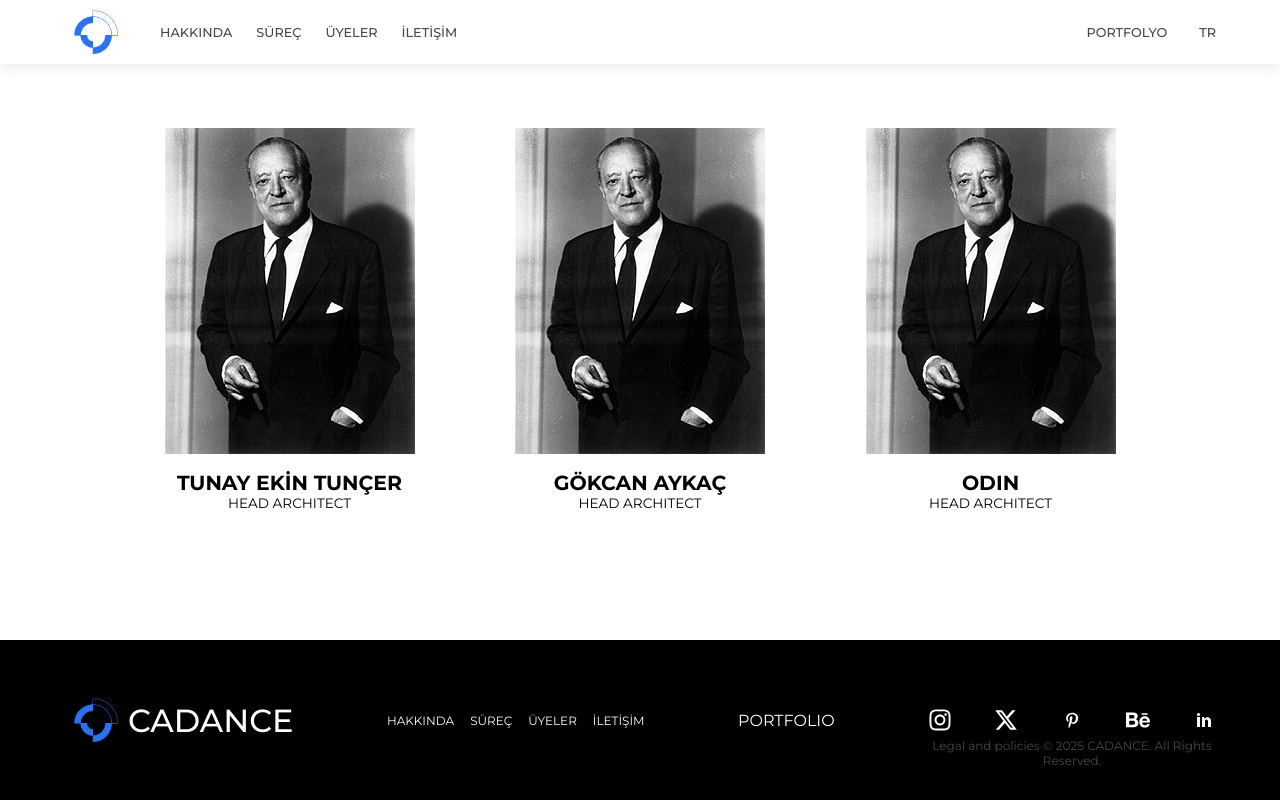
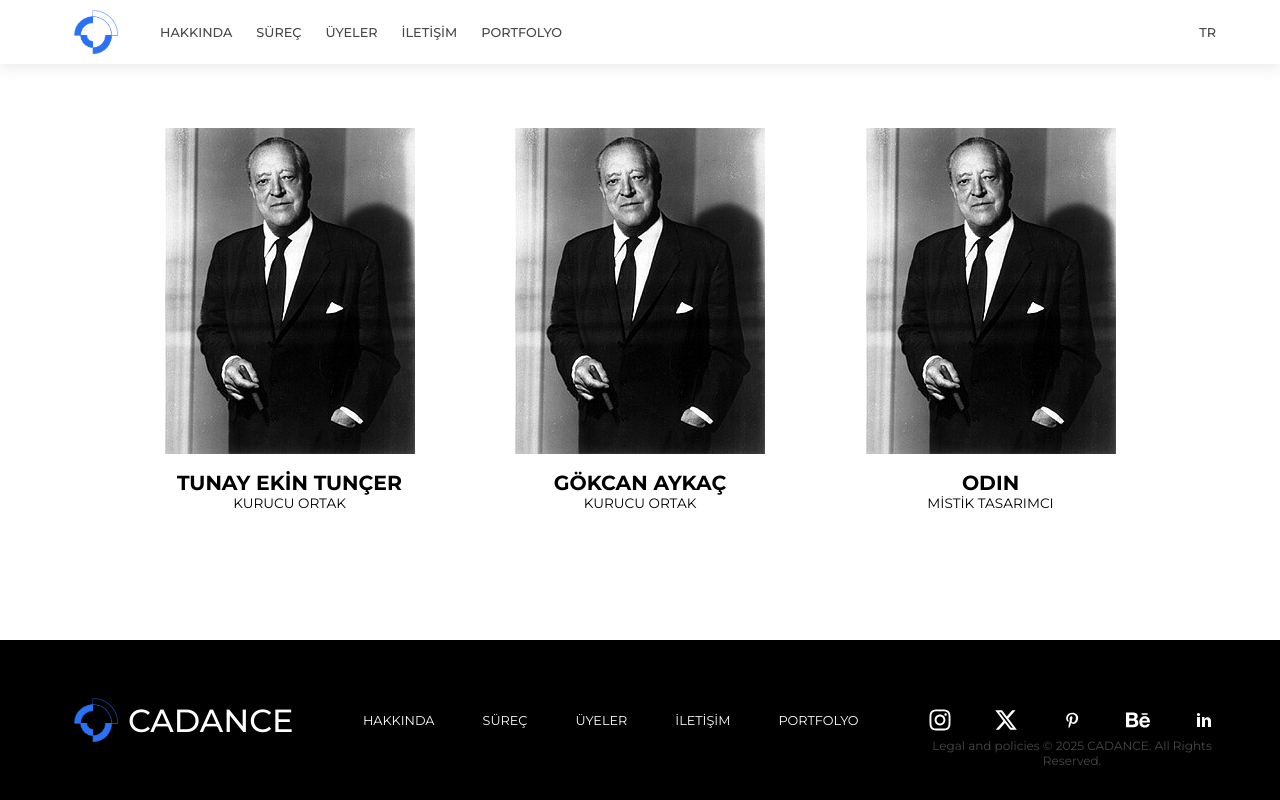
Before and after one commit to tunay-tuncer/cadance, a React (Vite) app: page /members in a window 1280 px wide. Built offline with nearby package versions, Linux system fonts and the light colour scheme.

Commit message:
navbar fix

```diff
--- a/src/components/Footer.jsx
+++ b/src/components/Footer.jsx
@@ -44,8 +44,6 @@ const Footer = () => {
                 ))}
             </ul>
 
-            <Link to={"/portfolio"} className={styles.portfolioContainer}>PORTFOLIO</Link>
-
             <div className={styles.socialMediaMainContainer}>
                 <ul className={styles.socialMediaContainer}>
                     {socialMedia.map((media, id) => (
--- a/src/components/Navbar.jsx
+++ b/src/components/Navbar.jsx
@@ -41,9 +41,6 @@ const Navbar = () => {
             </div>
 
             <div className={styles.rightContainer}>
-                <Link to={"/portfolio"} className={styles.portfolioContainer}>
-                    <li className={styles.navLi}>{selectedLanguage == "EN" ? "PORTFOLIO" : "PORTFOLYO"}</li>
-                </Link>
                 <IoChevronDown onClick={() => setIsDroppedDown((prev) => !prev)} style={{ transform: isDroppedDown ? "rotateX(180deg)" : "" }} />
                 <div className={styles.languageDiv}>
                     <p onClick={(e) => handleLanguageChange(e)}>{selectedLanguage}</p>
--- a/src/components/homePageComponents/Landing.jsx
+++ b/src/components/homePageComponents/Landing.jsx
@@ -1,14 +1,21 @@
 // DEPENDENCIES
-import { useEffect, useRef, useState } from "react";
+import { useEffect, useRef, useState, useContext } from "react";
+import { ProjectContext } from "../../context/ProjectContext";
 import styles from "../../styles/Landing.module.css";
-
 // MEDIA
 import video from "../../assets/logoAnimation.webm";
 
 const Landing = () => {
     const videoRef = useRef(null);
+    const { selectedLanguage } = useContext(ProjectContext);
 
-    const videoTexts = ["ARCHITECTURE", "PRODUCT DESIGN", "3D VISUALIZATION", "RENOVATION"]
+    const videoTexts = {
+        EN: ["ARCHITECTURE", "PRODUCT DESIGN", "3D VISUALIZATION", "RENOVATION"],
+        TR: ["MİMARLIK", "ÜRÜN TASARIMI", "3D GÖRSELLEŞTİRME", "TADİLAT"]
+    };
+
+    const currentLang = videoTexts[selectedLanguage] ? selectedLanguage : "EN";
+
     const [currentTextIndex, setCurrentTextIndex] = useState(0);
 
     // SETUP FOR AUTOPLAY WHEN LOADED
@@ -20,18 +27,18 @@ const Landing = () => {
 
     // VIDEO TEXT ANIMATION
     useEffect(() => {
+        const currentList = videoTexts[currentLang];
+
         const textInterval = setInterval(() => {
-            setCurrentTextIndex((prevIndex) => (prevIndex + 1) % videoTexts.length);
+            setCurrentTextIndex((prevIndex) => (prevIndex + 1) % currentList.length);
         }, 4000);
 
         return () => clearInterval(textInterval);
-    }, [])
+    }, [currentLang]); // Updated dependency
 
     return (
         <div id="video" className={styles.mainContainer}>
-
             <div className={styles.videoContainer}>
-
                 <video ref={videoRef} autoPlay loop muted playsInline>
                     <source src={video} type="video/webm" />
                     Your browser does not support the video tag.
@@ -39,11 +46,9 @@ const Landing = () => {
 
                 <div className={styles.videoTextDiv}>
                     <h1>CADANCE</h1>
-                    <p>{videoTexts[currentTextIndex]}</p>
+                    <p>{videoTexts[currentLang][currentTextIndex]}</p>
                 </div>
-
             </div>
-
         </div>
     );
 };
--- a/src/context/ProjectContext.jsx
+++ b/src/context/ProjectContext.jsx
@@ -15,7 +15,8 @@ export const ProjectContextProvider = ({ children }) => {
         { nameTr: "HAKKINDA", nameEn: "ABOUT", id: "about", path: "/" },
         { nameTr: "SÜREÇ", nameEn: "PROCESS", id: "process", path: "/" },
         { nameTr: "ÜYELER", nameEn: "MEMBERS", id: "members", path: "/members" },
-        { nameTr: "İLETİŞİM", nameEn: "CONTACT US", id: "contactUs", path: "/contactUs" }
+        { nameTr: "İLETİŞİM", nameEn: "CONTACT US", id: "contactUs", path: "/contactUs" },
+        { nameTr: "PORTFOLYO", nameEn: "PORTFOLIO", id: "portfolio", path: "/portfolio" }
     ]
 
     const [selectedProjectType, setSelectedProjectType] = useState("architecture");
--- a/src/pages/Members.jsx
+++ b/src/pages/Members.jsx
@@ -1,3 +1,7 @@
+//DEPENDENCIES
+import { useContext, useEffect } from "react";
+import { ProjectContext } from "../context/ProjectContext";
+
 // PAGE COMPONENTS
 import Navbar from "../components/Navbar"
 import Footer from "../components/Footer"
@@ -5,10 +9,12 @@ import styles from "../styles/Members.module.css"
 import memberPhoto from "../assets/MiesPortrait.jpg"
 
 const Members = () => {
+    const { selectedLanguage } = useContext(ProjectContext);
+
     const membersList = [
-        { id: 0, memberName: "TUNAY EKİN TUNÇER", memberImage: memberPhoto, memberTitle: "HEAD ARCHITECT" },
-        { id: 1, memberName: "GÖKCAN AYKAÇ", memberImage: memberPhoto, memberTitle: "HEAD ARCHITECT" },
-        { id: 2, memberName: "ODIN", memberImage: memberPhoto, memberTitle: "HEAD ARCHITECT" }
+        { id: 0, memberName: "TUNAY EKİN TUNÇER", memberImage: memberPhoto, memberTitleEn: "CO-FOUNDER", memberTitleTr: "KURUCU ORTAK" },
+        { id: 1, memberName: "GÖKCAN AYKAÇ", memberImage: memberPhoto, memberTitleEn: "CO-FOUNDER", memberTitleTr: "KURUCU ORTAK" },
+        { id: 2, memberName: "ODIN", memberImage: memberPhoto, memberTitleEn: "MYSTIC DESIGNER", memberTitleTr: "MİSTİK TASARIMCI" }
     ]
 
     return (
@@ -20,12 +26,12 @@ const Members = () => {
                         <img src={member.memberImage} alt="" />
                         <div className={styles.memberTextDiv}>
                             <h2 className={styles.memberName}>{member.memberName}</h2>
-                            <p className={styles.memberName}>{member.memberTitle}</p>
+                            <p className={styles.memberName}>{selectedLanguage == "EN" ? member.memberTitleEn : member.memberTitleTr}</p>
                         </div>
                     </li>
                 ))}
             </ul>
-            <Footer/>
+            <Footer />
         </div>
     )
 }
--- a/src/styles/Footer.module.css
+++ b/src/styles/Footer.module.css
@@ -39,11 +39,11 @@
     display: flex;
     align-items: center;
     justify-content: space-evenly;
-    gap: 1rem;
+    gap: 3rem;
 }
 
 .navLi {
-    font-size: 0.75rem;
+    font-size: 0.8rem;
     transition: 0.4s ease;
 }
 
@@ -51,11 +51,6 @@
     color: var(--accent) !important;
 }
 
-.portfolioContainer {
-    display: flex;
-    align-items: center;
-    justify-content: center;
-}
 
 .socialMediaMainContainer {
     position: relative;
@@ -90,31 +85,37 @@
     .footerMainContainer {
         padding: 1.5rem 2rem;
     }
+
     .socialMediaMainContainer {
         width: 35%;
     }
+
     .socialMediaContainer svg {
         width: 1.35rem;
     }
+
     .navLi {
         font-size: 0.7rem;
     }
-    .footerLogoContainer h1{
+
+    .footerLogoContainer h1 {
         display: none;
     }
 
 }
 
 @media (max-width:768px) {
-    .footerNavItemsContainer{
+    .footerNavItemsContainer {
         flex-direction: column;
         gap: 0.5rem;
     }
-    .socialMediaContainer{
+
+    .socialMediaContainer {
         display: flex;
         align-items: center;
         justify-content: space-between;
     }
+
     /* Enhancements for better stacking on small tablets/large phones */
     .footerMainContainer {
         padding: 1.25rem 1.5rem;
@@ -122,21 +123,25 @@
         gap: 1rem;
         height: auto;
     }
+
     .socialMediaMainContainer {
         width: 100%;
         height: auto;
         gap: 4rem;
     }
+
     .legalText {
         position: static;
         margin-top: 0.5rem;
         font-size: 0.7rem;
         text-align: center;
     }
+
     .navLi {
         font-size: 0.7rem;
     }
-    .footerLogoContainer h1{
+
+    .footerLogoContainer h1 {
         display: block;
     }
 }
@@ -151,30 +156,36 @@
         padding: 1rem;
         height: auto;
     }
+
     .footerLogoContainer {
         height: auto;
     }
+
     .footerNavItemsContainer {
         width: 100%;
         align-items: center;
         justify-content: center;
         gap: 0.5rem;
     }
+
     .socialMediaMainContainer {
         width: 100%;
     }
+
     .socialMediaContainer {
         justify-content: center;
         gap: 0.75rem;
     }
+
     .socialMediaContainer svg {
         width: 1.25rem;
     }
+
     .legalText {
         font-size: 0.7rem;
     }
 
-    .portfolioContainer{
+    .portfolioContainer {
         font-size: 0.7rem;
     }
 }
@@ -184,9 +195,11 @@
     .footerMainContainer {
         padding: 0.75rem;
     }
+
     .navLi {
         font-size: 0.65rem;
     }
+
     .legalText {
         font-size: 0.65rem;
     }
```
